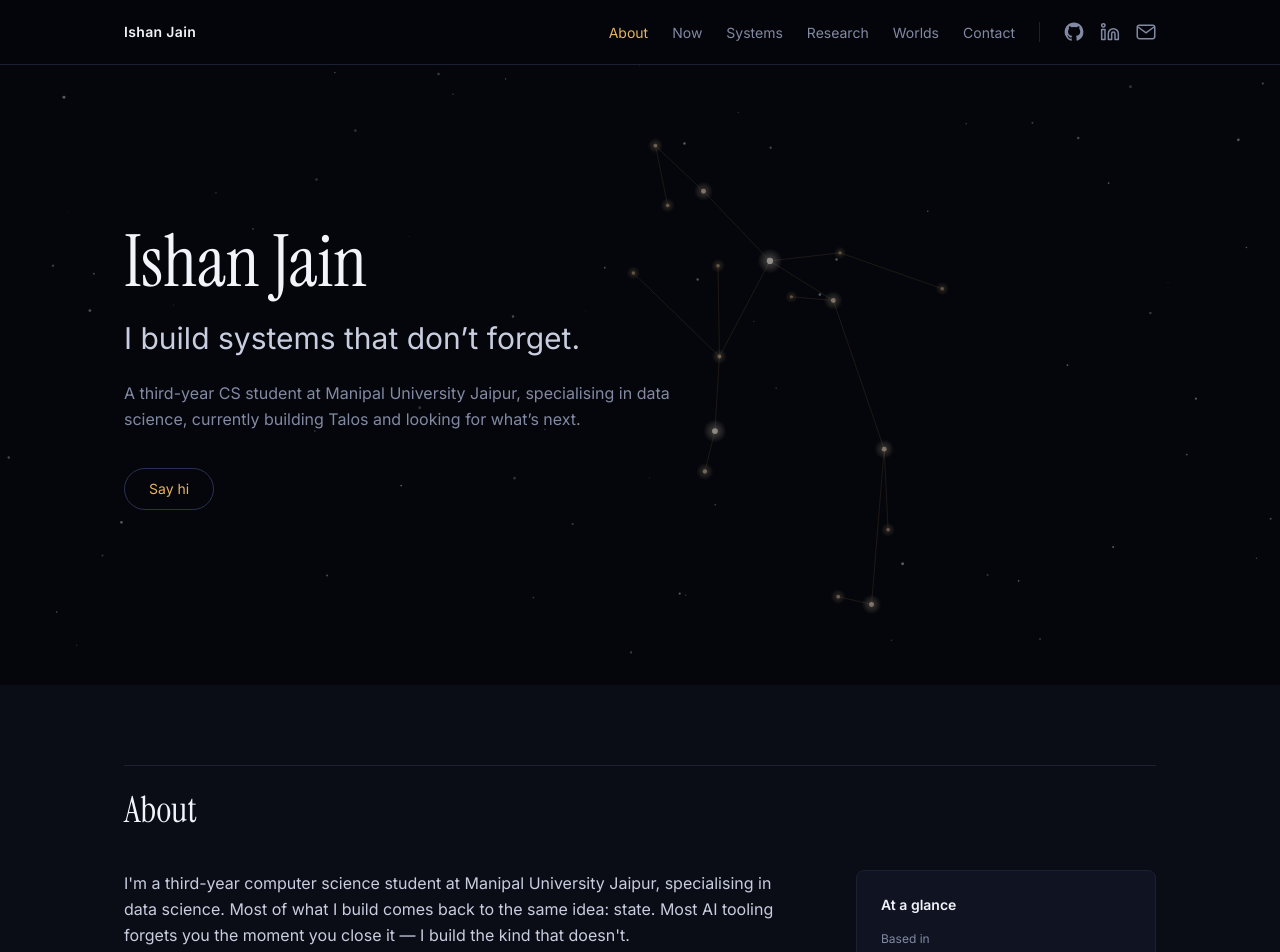
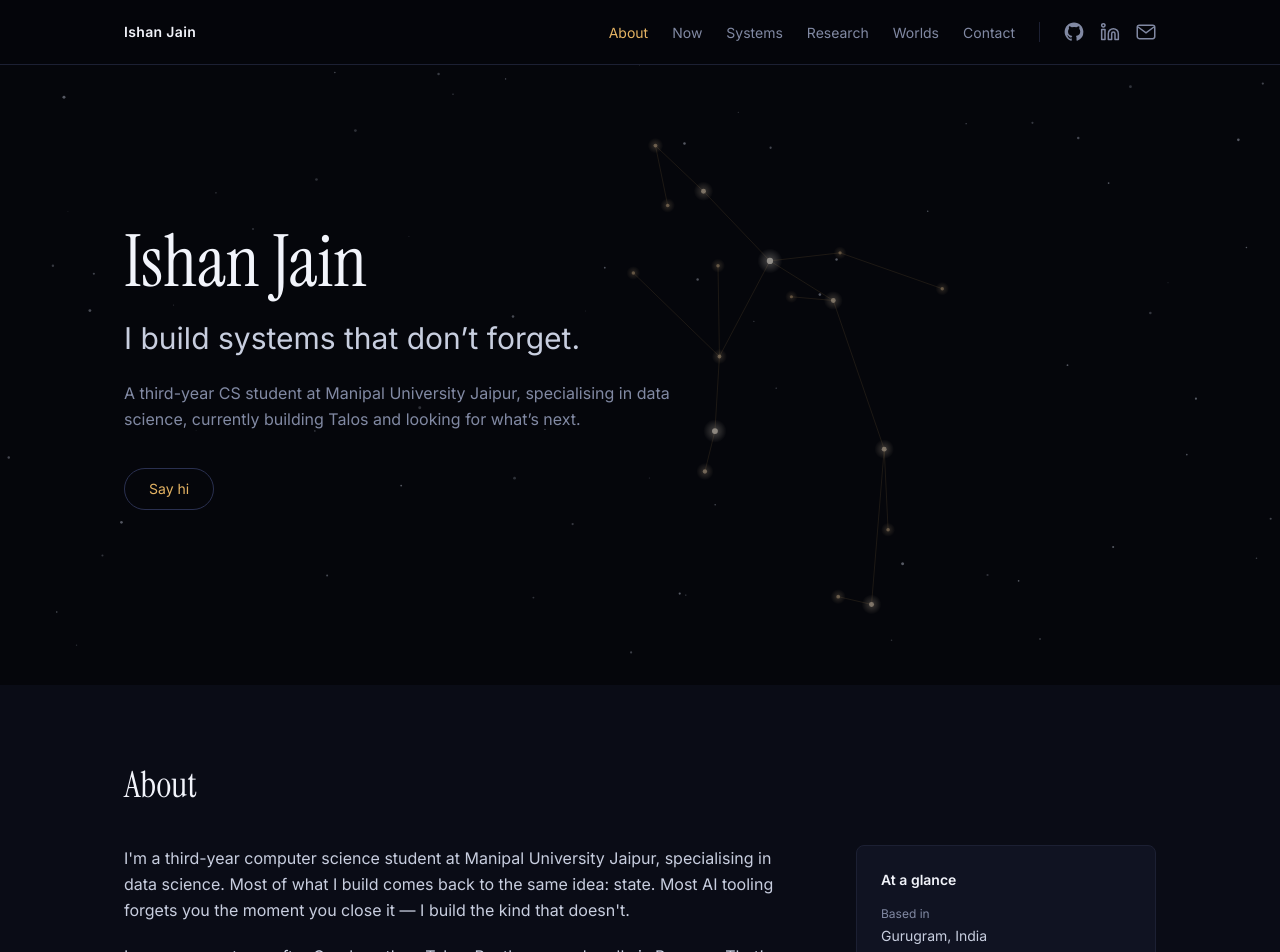
Before and after one commit to Perseus4674/Ishan, a Next.js app: page / in a window 1280 px wide. Shown: the top 952 px of the page. Built offline with nearby package versions, Linux system fonts and the light colour scheme; no server answers.

Commit message:
Remove the hairline above section headings
The band edge is the divider now. No two same-coloured sections end up
adjacent — the homepage alternates void/deep end to end and /projects
has a single heading on a uniform background — so the rule is dropped
outright rather than made conditional.

```diff
--- a/src/components/ui/SectionHeading.tsx
+++ b/src/components/ui/SectionHeading.tsx
@@ -1,10 +1,7 @@
 export function SectionHeading({ children, id }: { children: string; id?: string }) {
   return (
-    <div className="mb-10">
-      <span className="block h-px w-full bg-line" aria-hidden="true" />
-      <h2 id={id} className="mt-6 font-display text-3xl text-head sm:text-4xl">
-        {children}
-      </h2>
-    </div>
+    <h2 id={id} className="mb-10 font-display text-3xl text-head sm:text-4xl">
+      {children}
+    </h2>
   );
 }
```
